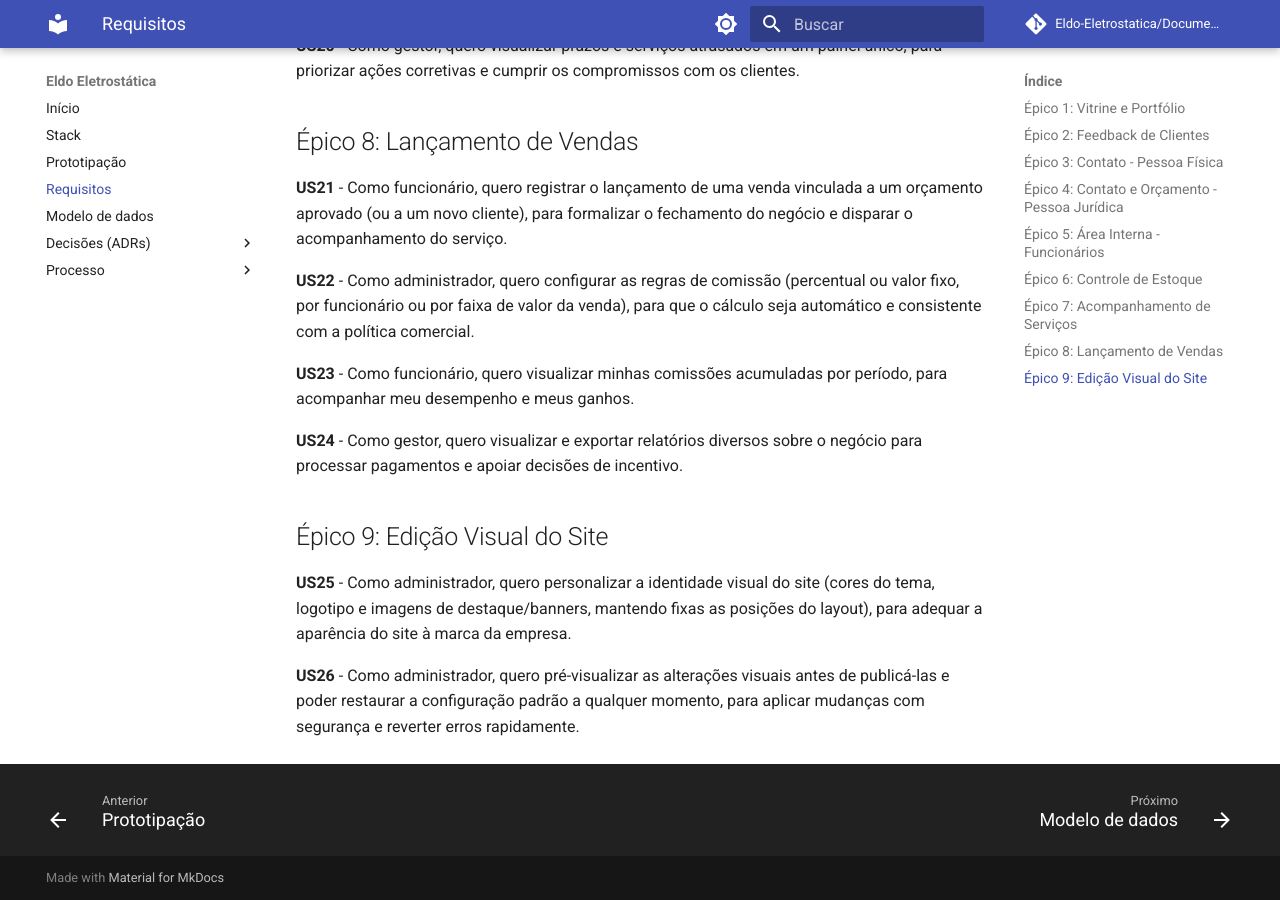
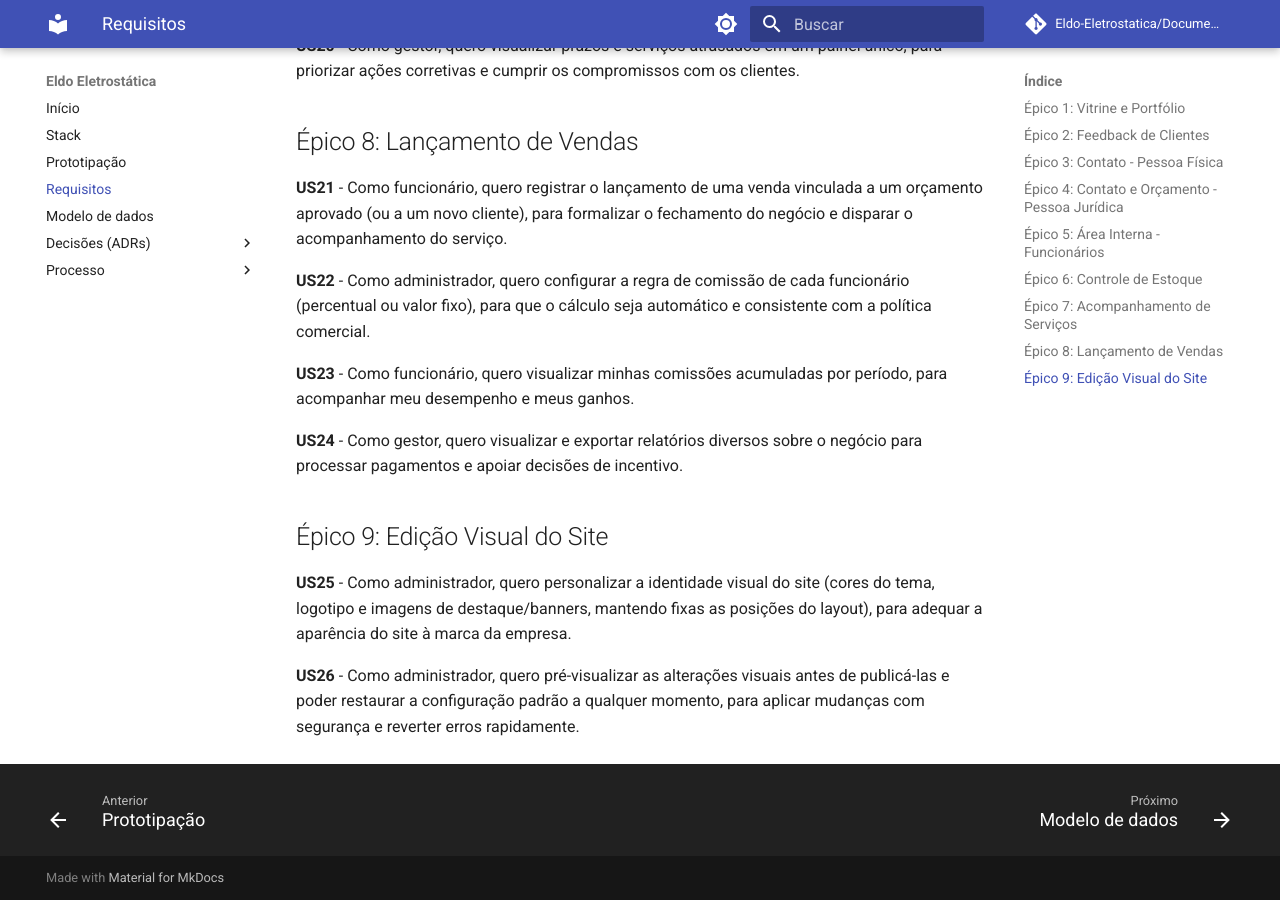
Before and after one commit to Eldo-Eletrostatica/Documentacao, an MkDocs documentation site: the page built from docs/historias_usuários.md, in a window 1280 px wide and 900 px high, scrolled down 2313 px. Built offline with MkDocs 1.6.1 and Material for MkDocs 9.7.7, drawn with Linux system fonts in a browser that asks for light colours; comment, search, counter and statistics services are not loaded.

Commit message:
docs: reduz a US22 a uma regra de comissão por funcionário

```diff
--- a/docs/historias_usuários.md
+++ b/docs/historias_usuários.md
@@ -62,7 +62,7 @@
 
 **US21** - Como funcionário, quero registrar o lançamento de uma venda vinculada a um orçamento aprovado (ou a um novo cliente), para formalizar o fechamento do negócio e disparar o acompanhamento do serviço.
 
-**US22** - Como administrador, quero configurar as regras de comissão (percentual ou valor fixo, por funcionário ou por faixa de valor da venda), para que o cálculo seja automático e consistente com a política comercial.
+**US22** - Como administrador, quero configurar a regra de comissão de cada funcionário (percentual ou valor fixo), para que o cálculo seja automático e consistente com a política comercial.
 
 **US23** - Como funcionário, quero visualizar minhas comissões acumuladas por período, para acompanhar meu desempenho e meus ganhos.
 
```
